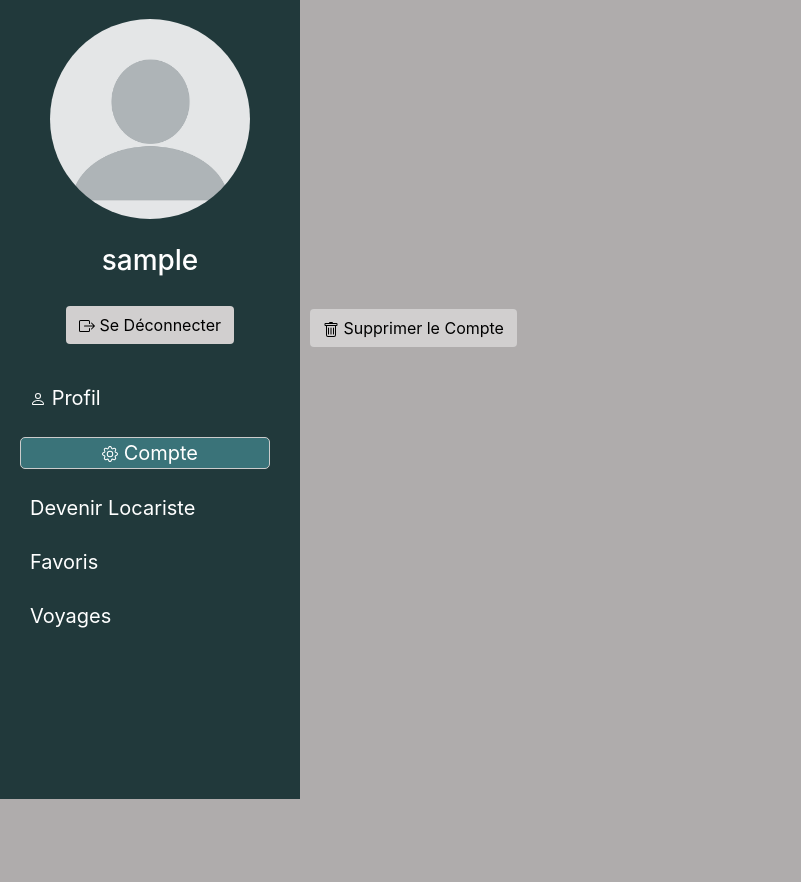
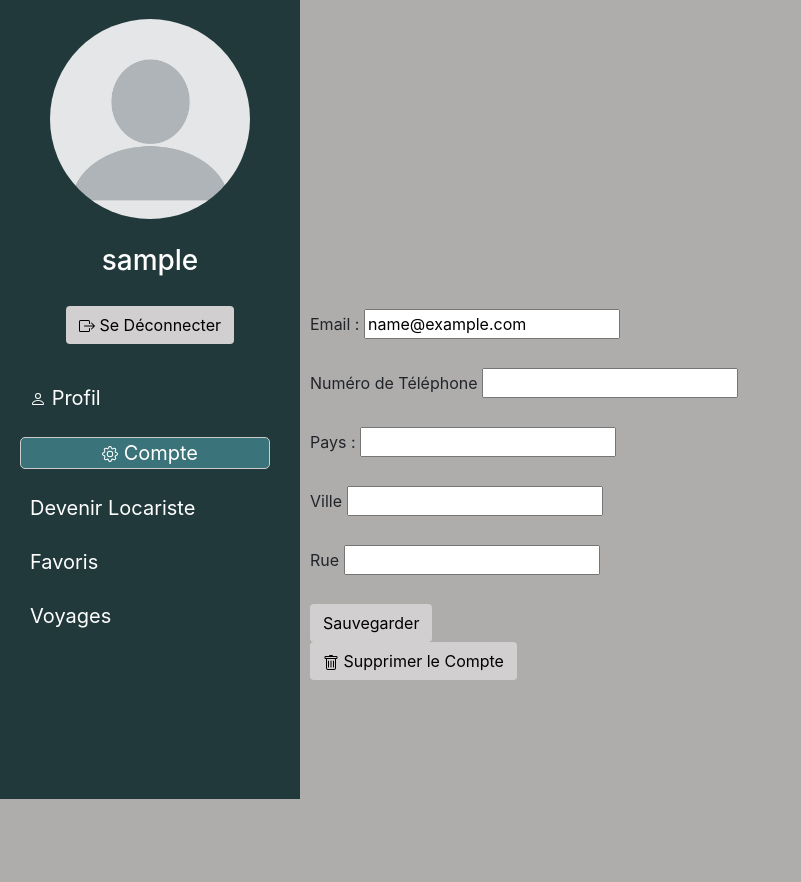
Before and after one commit to djamelboubred/Locars, a Django app: page /account/ in a window 1280 px wide. Shown: the part 91-973 px from the top of the page, without its empty margins (0-801 px from the left). Before the commit the page ends 890 px from the top, so only its background shows below. Run offline with Django 4.2, Linux system fonts and the light colour scheme; the visitor is signed in with stand-in values (Sample User, id 1); some libraries are stand-ins or nearby versions.

Commit message:
Account Page

```diff
--- a/Locars/listings/forms.py
+++ b/Locars/listings/forms.py
@@ -6,7 +6,7 @@ class UserForm(forms.ModelForm):
 
         model = User
 
-        fields = ('username', 'email', 'first_name', 'last_name', 'phone_no', 'password')
+        fields = ['username', 'email', 'first_name', 'last_name', 'phone_no', 'password']
 
 class CarForm(forms.ModelForm):
     class Meta:
@@ -18,20 +18,7 @@ class ProfilForm(forms.ModelForm):
         model = User
         fields = ['profilePicture', 'first_name', 'last_name']
 
-"""
-from django.contrib.auth.forms import UserCreationForm
-from .models import CustomUserManager
-
-class LoginForm(forms.Form):
-    username = forms.CharField(max_length=50, label='Nom d’utilisateur')
-    password = forms.CharField(max_length=50, min_length=8, widget=forms.PasswordInput, label='Mot de passe')
-"""
-"""
-class UserRegistrationForm(UserCreationForm):
-    email = forms.EmailField(required=True)
-
+class AccountForm(forms.ModelForm):
     class Meta:
-        model = User  # Utilisez le modèle d'utilisateur personnalisé importé
-        fields = ('email', 'username', 'password1', 'password2')
-
-"""
+        model = User
+        fields = ['email', 'country', 'city', 'street', 'phone_no']
--- a/Locars/listings/templates/listings/Account.html
+++ b/Locars/listings/templates/listings/Account.html
@@ -2,7 +2,31 @@
 {% load static %}
 {% block content %}
 
+    <form method="post" action="">
+        {% csrf_token %}
+        <label for="email">Email :</label>
+        <input type="email" id="email" name="email" value="{{ user.email }}">
+        <br>
+        <br>
+        <label for="phone_no">Numéro de Téléphone</label>
+        <input type="tel" id="phone_no" name="phone_no" required pattern="[0-9]{10}" value="{{ user.phone_no }}">
+        <br>
+        <br>
+        <label for="country">Pays :</label>
+        <input type="text" id="country" name="country" value="{{ user.country }}">
+        <br>
+        <br>
+        <label for="city">Ville</label>
+        <input type="text" id="city" name="city" value="{{ user.city }}">
+        <br>
+        <br>
+        <label for="street">Rue</label>
+        <input type="text" id="street" name="street" value="{{ user.street }}">
+        <br>
+        <br>
 
+        <button type="submit" class="btn custom-button">Sauvegarder</button>
+    </form>
 
 
     <button type="button" class="btn custom-button">
--- a/Locars/listings/templates/listings/Register.html
+++ b/Locars/listings/templates/listings/Register.html
@@ -30,7 +30,7 @@
         <br>
         <br>
         <label for="phone_no">Numéro de téléphone</label>
-        <input type="text" id="phone_no" name="phone_no" placeholder="0652854879" required>
+        <input type="tel" id="phone_no" name="phone_no" required pattern="[0-9]{10}" placeholder="0652854879" required>
         <br>
         <br>
         <label for="password">Mot de passe</label>
--- a/Locars/listings/views.py
+++ b/Locars/listings/views.py
@@ -7,7 +7,7 @@
 from django.contrib import messages
 from Locars import settings
 from django.core.mail import send_mail
-from .forms import UserForm, ProfilForm
+from .forms import UserForm, ProfilForm, AccountForm
 from .models import User, Car
 from django.utils import timezone
 
@@ -107,6 +107,23 @@
     :param request: HttpRequest: Pass the request from the server to the function
     :return: The Account
     """
+    if request.method == 'POST':
+        form = AccountForm(request.POST, instance=request.user)
+        if form.is_valid():
+            # Enregistrez les modifications de l'utilisateur
+            request.user.email = form.cleaned_data['email']
+            request.user.country = form.cleaned_data['country']
+            request.user.city = form.cleaned_data['city']
+            request.user.street = form.cleaned_data['street']
+            request.user.phone_no = form.cleaned_data['phone_no']
+            request.user.save()
+
+            # Enregistrez le formulaire
+            form.save()
+
+            return redirect('Account')  # Redirigez l'utilisateur vers une autre page après la modification
+    else:
+        form = ProfilForm(instance=request.user)
     return render(request, 'listings/Account.html')
 
 @login_required
@@ -121,7 +138,9 @@
     return render(request, 'listings/DeleteAccount.html')
 
 def AccountDeleted(request: HttpRequest):
-
+    """
+    Auto fresh page in 3 seconds redirect in home page
+    """
     return render(request, 'listings/AccountDelete.html')
 
 
```
